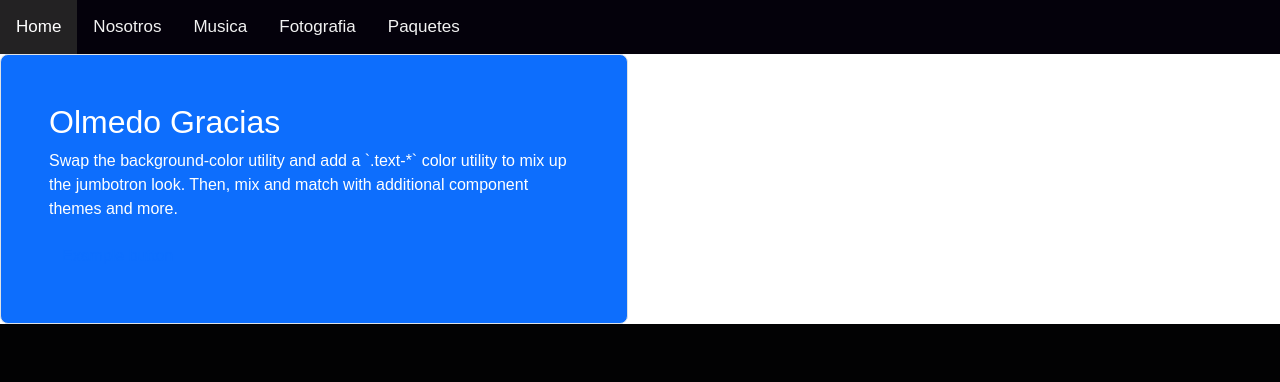
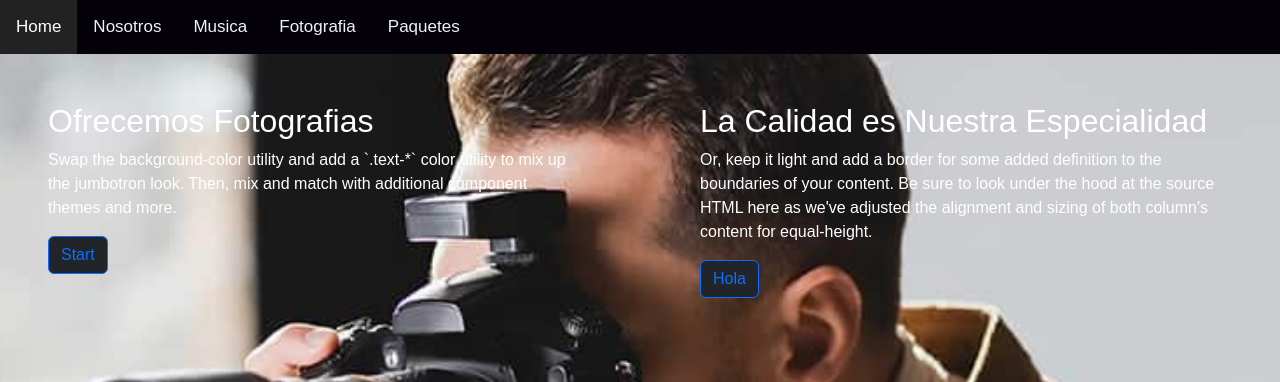
Before and after one commit to samaba-God-777/olmedo, a plain HTML site: page index.html in a window 1280 px wide. Shown: the top 382 px of the page. Drawn offline with nearby package versions, Linux system fonts and the light colour scheme.

Commit message:
newUpdate

```diff
--- a/index.html
+++ b/index.html
@@ -12,6 +12,7 @@
 
         <title>Olmedo Production</title>
         <link rel="stylesheet" href="style.css">
+        <link rel="stylesheet" href="menu.css">
         <link rel="stylesheet" href="lightbox.css">
 
         <script src="https://kit.fontawesome.com/865ee57ecd.js" crossorigin="anonymous"></script>
@@ -33,21 +34,35 @@
     <i class="fa fa-bars"></i>
   </a>
 </div>
+
 <div class="row align-items-md-stretch">
   <div class="col-md-6">
     <div
-      class="h-100 p-5 text-white bg-primary border rounded-3">
-      <h2>Olmedo Gracias</h2>
+      class="h-100 p-5 text-white  ">
+      <h2>Ofrecemos Fotografias</h2>
       <p>Swap the background-color utility and add a `.text-*` color utility to mix up the jumbotron look. Then,
         mix and match with additional component themes and more.</p>
-      <button class="btn btn-outline-primary" type="button">Example button</button>
+      <button class="btn btn-dark btn-outline-primary" type="button">Start</button>
+    </div>
+  </div>
+  <div class="col-md-6">
+    <div
+      class="h-100 p-5  ">
+      <h2>La Calidad es Nuestra Especialidad</h2>
+      <p class="text-white">Or, keep it light and add a border for some added definition to the boundaries of your content. Be sure
+        to look under the hood at the source HTML here as we've adjusted the alignment and sizing of both
+        column's content for equal-height.</p>
+      <button class=" btn-outline-primary btn-dark btn Swap the background-color utility and add a `.text-*` color utility to mix up the jumbotron look. Then,
+        mix and match with additional component themes and more." type="button">Hola</button>
     </div>
   </div>
 </div>
+
+
 <footer>
 <div class="footerContainer">
   <div class="socialIcons">
-    <a href="www.facebook.com"><i class="fa-brands fa-facebook"></i></a>
+    <a href="https://www.facebook.com"><i class="fa-brands fa-facebook"></i></a>
     <a href="www.instagram.com"><i class="fa-brands fa-instagram"></i></a>
     <a href="www.twitter.com"><i class="fa-brands fa-twitter"></i></a>
     <a href="www.googleplus.com"><i class="fa-brands fa-google-plus"></i></a>
--- /dev/null
+++ b/menu.css
@@ -0,0 +1,9 @@
+.row {
+    height: 100vh;
+    background-image: url(./imagen/foto1.jpeg);
+    background-size: cover;
+
+}
+.row1 {
+    background-color: aliceblue;
+}
```
